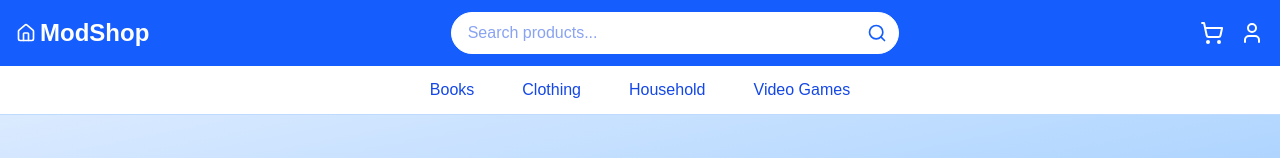
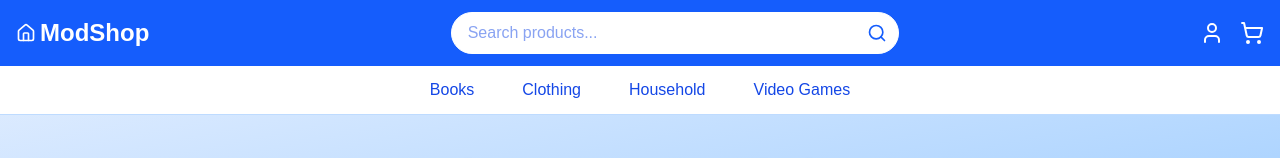
Before and after one commit to alemoraru/modshop, a Next.js app: page / in a window 1280 px wide. Shown: the top 158 px of the page. Built offline with nearby package versions, Linux system fonts and the light colour scheme; a web font is replaced by a local one.

Commit message:
Change order of links in the navbar

```diff
--- a/src/components/Navbar.tsx
+++ b/src/components/Navbar.tsx
@@ -95,8 +95,16 @@ export default function Navbar() {
                     </div>
                 </div>
 
-                {/* Right: Cart and Profile */}
+                {/* Right: Profile and Cart */}
                 <div className="flex items-center space-x-4 shrink-0">
+                    <Link href="/profile" className="cursor-pointer group text-white">
+                        <span className="relative flex items-center">
+                          <User
+                              className="w-6 h-6 transition-all duration-200 group-hover:text-white group-hover:scale-110 group-hover:drop-shadow-[0_0_8px_rgba(255,255,255,0.7)]"/>
+                          <span
+                              className="absolute -inset-1 rounded-full opacity-0 group-hover:opacity-80 group-hover:bg-white/20 transition-all duration-200 z-[-1]"/>
+                        </span>
+                    </Link>
                     <Link href="/cart" className="relative cursor-pointer group text-white">
                         <span className="relative flex items-center">
                           <ShoppingCart
@@ -110,14 +118,6 @@ export default function Navbar() {
                                 {cartCount}
                             </span>
                         )}
-                    </Link>
-                    <Link href="/profile" className="cursor-pointer group text-white">
-                        <span className="relative flex items-center">
-                          <User
-                              className="w-6 h-6 transition-all duration-200 group-hover:text-white group-hover:scale-110 group-hover:drop-shadow-[0_0_8px_rgba(255,255,255,0.7)]"/>
-                          <span
-                              className="absolute -inset-1 rounded-full opacity-0 group-hover:opacity-80 group-hover:bg-white/20 transition-all duration-200 z-[-1]"/>
-                        </span>
                     </Link>
                 </div>
             </nav>
```
